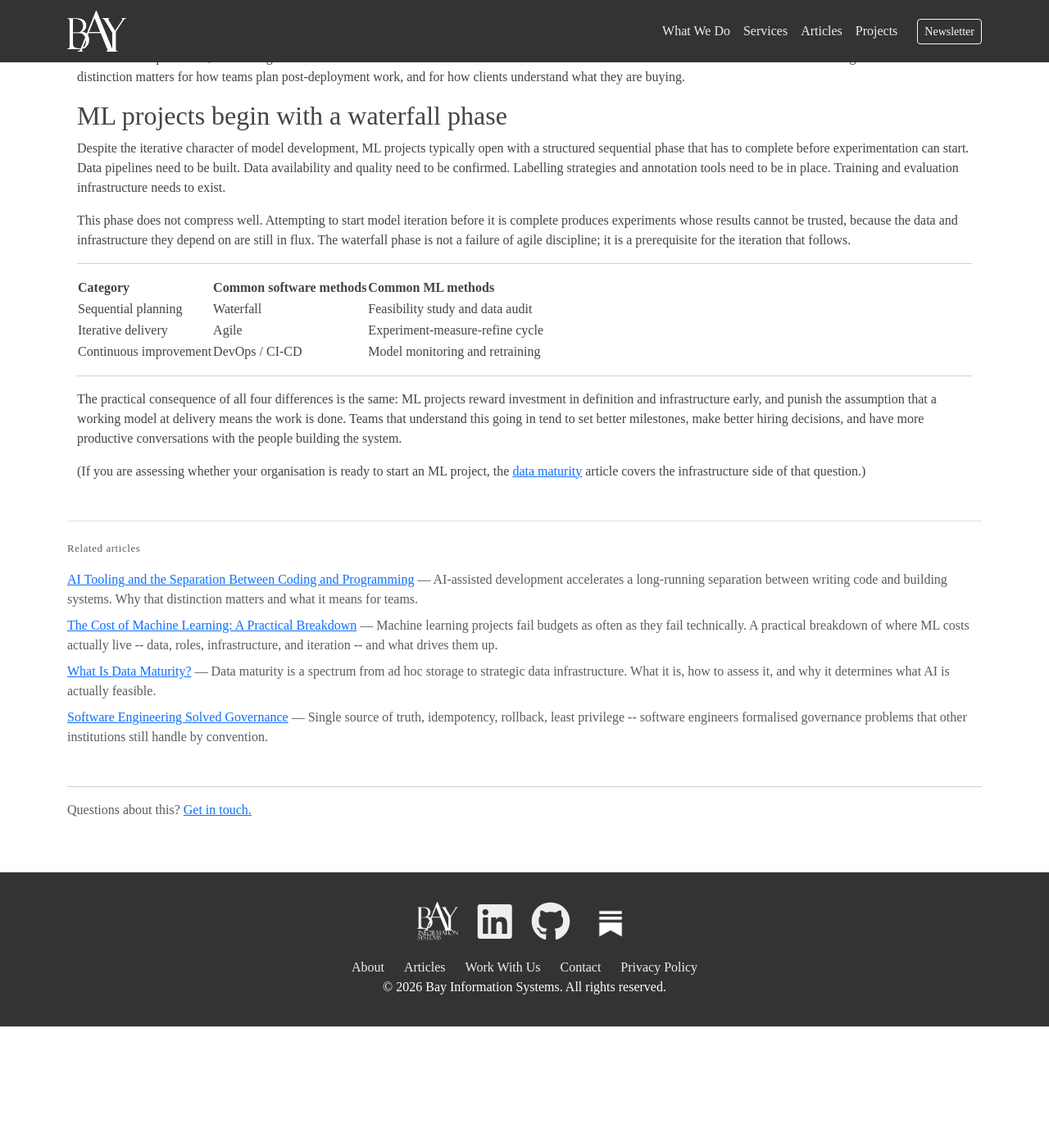
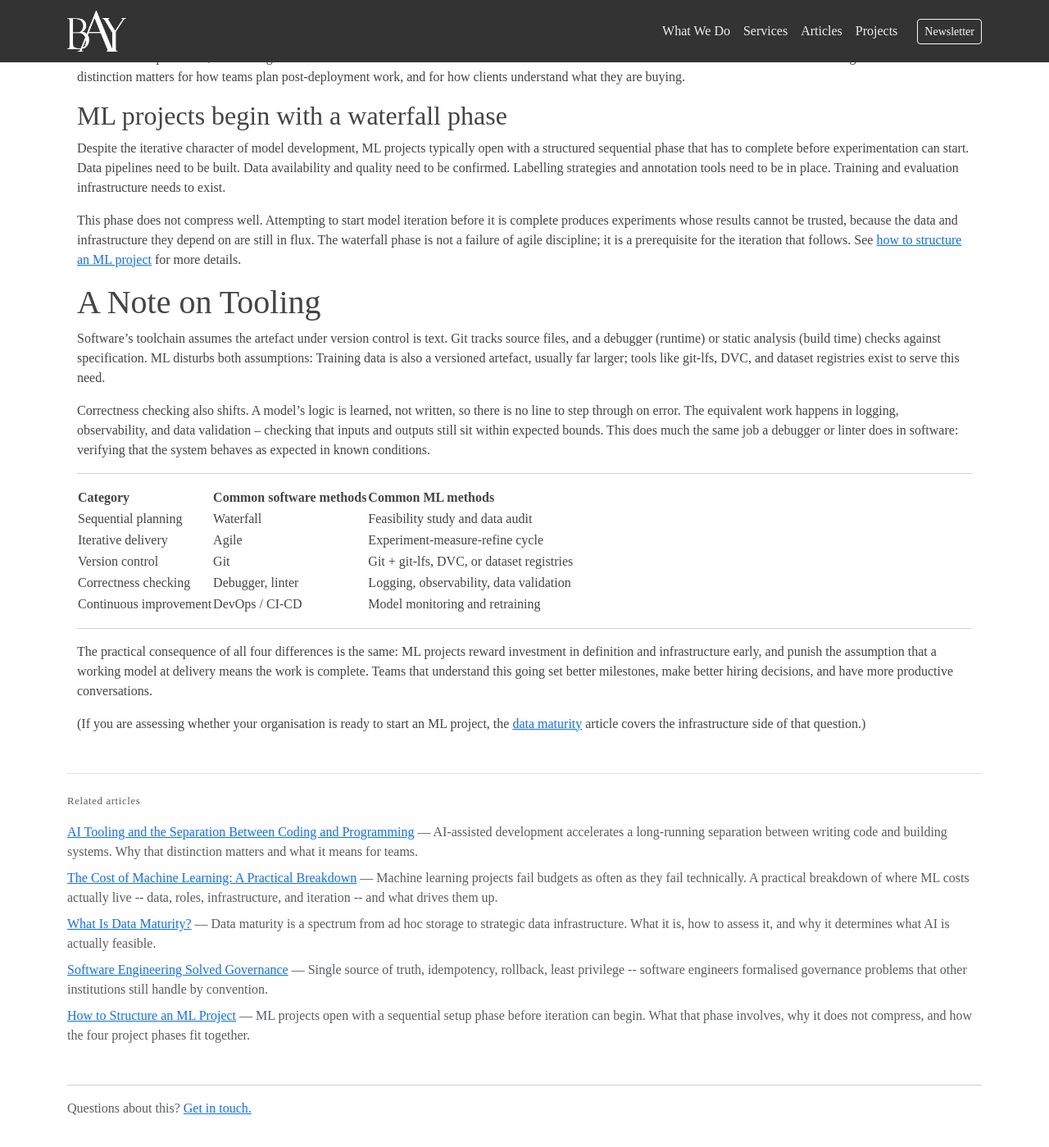
Before and after one commit to bayinfosys/bayinfosys.github.io, a Jekyll site: the page built from _posts/2026-01-01-18-mle-vs-swe.md, in a window 1280 px wide and 1400 px high, scrolled down 709 px. Shown: the whole window at 82% size. Built offline with Jekyll 4.4.1, drawn with Linux system fonts in a browser that asks for light colours; before the commit the page ends 1961 px from its top, so only the background shows below that.

Commit message:
updates to ml and new structuring ml projects

```diff
--- a/_posts/2026-01-01-18-mle-vs-swe.md
+++ b/_posts/2026-01-01-18-mle-vs-swe.md
@@ -1,19 +1,18 @@
 ---
 date: 2025-08-06
+last_modified_at: 2026-07-15
 layout: article
 title: "Machine Learning Engineer vs Software Engineer: Four Structural Differences"
 seo_title: "Machine Learning Engineer vs Software Engineer: Key Differences"
-description: "Software engineers expect delivery to end at deployment. In ML, that
-is where the work begins. Four structural differences that change how ML projects
-are scoped, managed, and judged."
-keywords: ["machine learning engineer", "software engineer", "mle vs swe",
-"ml engineering", "mlops"]
+description: "Software engineers expect delivery to end at deployment. In ML, that is where the work begins. Four structural differences that change how ML projects are scoped, managed, and judged."
+keywords: ["machine learning engineer", "software engineer", "mle vs swe", "ml engineering", "mlops", "machine learning vs software engineering", "software engineering for machine learning"]
 topic: "Product & Strategy"
 related:
   - 28-coding-vs-programming
   - 04-cost-of-ml
   - 17-data-maturity
   - 42-software-engineering-solved-governance
+  - 86-structuring-ml-projects
 redirect_from:
   - /18-mle-vs-swe/
   - /18-mle-vs-swe/index.html
@@ -77,7 +76,21 @@
 is complete produces experiments whose results cannot be trusted, because the
 data and infrastructure they depend on are still in flux. The waterfall phase
 is not a failure of agile discipline; it is a prerequisite for the iteration that
-follows.
+follows. See [how to structure an ML project](/library/86-structuring-ml-projects.html) for more details.
+
+
+
+# A Note on Tooling
+
+Software's toolchain assumes the artefact under version control is text. Git
+tracks source files, and a debugger (runtime) or static analysis (build time) checks against specification.
+ML disturbs both assumptions: Training data is also a versioned artefact, usually far larger;
+tools like git-lfs, DVC, and dataset registries exist to serve this need.
+
+Correctness checking also shifts. A model's logic is learned, not written, so there is no line to step through on error.
+The equivalent work happens in logging, observability, and data validation --
+checking that inputs and outputs still sit within expected bounds.
+This does much the same job a debugger or linter does in software: verifying that the system behaves as expected in known conditions.
 
 ---
 
@@ -85,16 +98,17 @@
 |---|---|---|
 | Sequential planning | Waterfall | Feasibility study and data audit |
 | Iterative delivery | Agile | Experiment-measure-refine cycle |
+| Version control | Git | Git + git-lfs, DVC, or dataset registries |
+| Correctness checking | Debugger, linter | Logging, observability, data validation |
 | Continuous improvement | DevOps / CI-CD | Model monitoring and retraining |
 
 ---
 
 The practical consequence of all four differences is the same: ML projects
 reward investment in definition and infrastructure early, and punish the
-assumption that a working model at delivery means the work is done. Teams that
-understand this going in tend to set better milestones, make better hiring
-decisions, and have more productive conversations with the people building the
-system.
+assumption that a working model at delivery means the work is complete.
+Teams that understand this going set better milestones, make better hiring
+decisions, and have more productive conversations.
 
 (If you are assessing whether your organisation is ready to start an ML project,
 the [data maturity](/library/17-data-maturity.html) article covers the
--- /dev/null
+++ b/_posts/2026-01-01-86-structuring-ml-projects.md
@@ -0,0 +1,76 @@
+---
+date: 2026-07-15
+layout: article
+title: "How to Structure an ML Project"
+seo_title: "How to Structure an ML Project: Phases and Sequencing"
+description: "ML projects open with a sequential setup phase before iteration
+can begin. What that phase involves, why it does not compress, and how the
+four project phases fit together."
+keywords: ["ml project structure", "ml project management", "ml project phases",
+"machine learning vs software engineering", "software engineering for machine
+learning", "ml in software engineering", "feasibility study machine learning",
+"data audit"]
+topic: "Product & Strategy"
+related:
+  - 18-mle-vs-swe
+  - 17-data-maturity
+  - 04-cost-of-ml
+  - 14-5-mistakes-to-avoid
+---
+
+# How to Structure an ML Project
+
+An ML project is usually described in one of two ways. Either as a software
+project with a different tech stack or as an open-ended research process.
+Neither framing gives a team a workable structure to plan against.
+In practice an ML project has a sequential setup phase, an iterative development phase, and an ongoing maintenance phase.
+
+## Setup
+
+After a proposal which identifies the business case, the must be a data audit to verify the availability of quality of data against the requirements.
+Pipelines should be identified to move this data around as needed.
+Labelling strategy and annotation tooling need to be decided, where labelling is part of the work.
+Training and evaluation infrastructure needs to be built, so that results are repeatable and reproducable.
+
+This phase is sequential in the way software's discovery phase is not.
+A SW team can start building a feature with an incomplete spec and correct course as understanding improves.
+An ML team cannot start training a model on data whose quality and availability are still unconfirmed, because every experiment run against that data inherits the uncertainty.
+Results produced before the setup phase is complete cannot be trusted, and time spent on them is not progress, it is exploration.
+The setup phase is not a failure of agile discipline.
+Treating it as compressible is the single most common reason ML timelines slip.
+
+For a fuller treatment of what "data availability and quality" actually means in practice, see [data maturity](/library/17-data-maturity.html).
+
+## Iteration
+
+Once the data and infrastructure are stable, the work shifts to an experiment-measure-refine cycle: train, evaluate against a baseline, adjust, repeat.
+This phase is genuinely iterative in the same way as software's build phase, and benefits from the same discipline, short cycles, clear metrics, and frequent checkpoints.
+It differs in the "definition of done".
+A SW feature is done when it passes its functionality and user acceptance testing.
+A model is done when its performance against a baseline is good enough for the operating context (a negotiated threshold rather than a binary pass).
+Teams that carry the software definition of done into this phase tend to either ship too early or never ship at all.
+Usually stuck chasing marginal gains or writing code to accomodate edge cases in model outputs.
+
+## Delivery
+
+A deployed model is the start of the operation cycle.
+Once a model is deployed it must be monitored for drift from expected baselines, with a known and defined path to retraining.
+Instrumentation at deployment captures whether the drift is related to unseen data (new training required) or trend changes which are normal seasonality in the process.
+
+This is where an ML project's timeline is often under-estimated.
+The most effective projects ship a basic model into production quickly, tolerate some level of poor performance to exercise the monitoring and retraining process; and then optimise the Iteration and Delivery steps with confidence.
+
+---
+
+| Phase | Character | What it produces |
+|---|---|---|
+| Setup | Sequential, does not compress | Data pipeline, labelling strategy, evaluation infrastructure |
+| Iteration | Cyclical, benefits from short loops | A model meeting an agreed performance threshold |
+| Delivery and monitoring | Ongoing, not a fixed endpoint | Production system with drift detection and a retraining path |
+
+---
+
+Planning against this structure rather than against a single project timeline changes how the effort is estimated:
+Setup is a fixed, bounded engagement, because its output is a known state, not a moving target.
+Iteration is a cycle length and a review cadence, not a single date.
+Delivery is a monitoring plan attached to it at launch, not retrofitted once issues are flagged.
```
